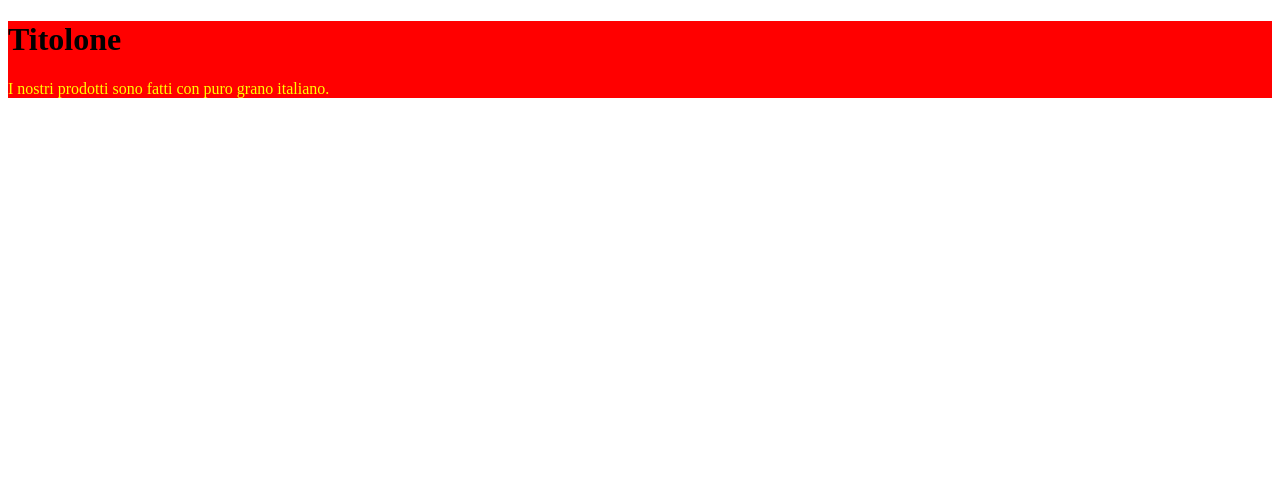
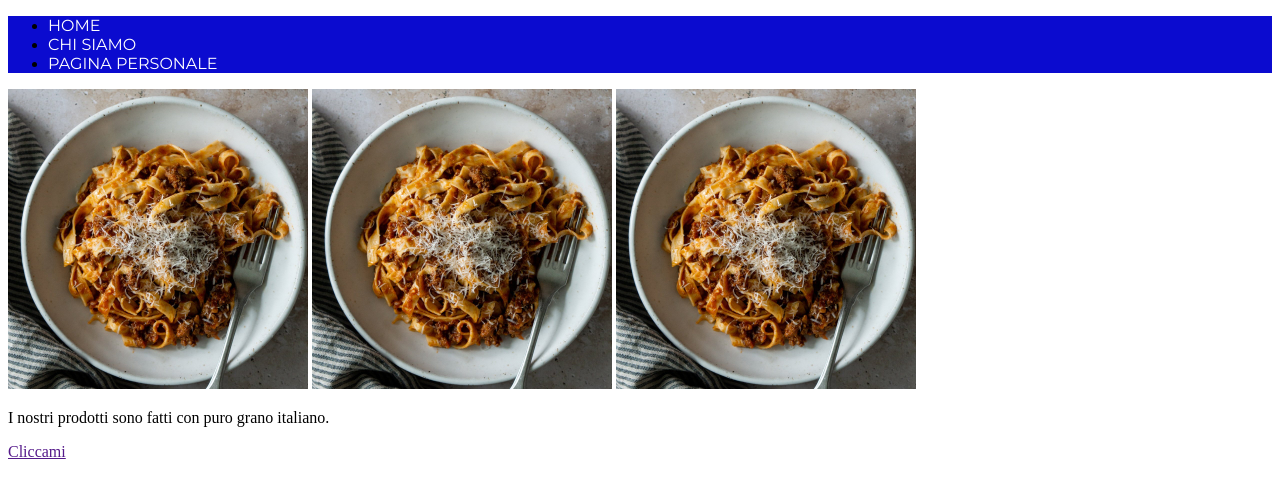
Before and after one commit to cyber-learning/ITDeveloper20251105, a plain HTML site: page 04_CSS/index.html in a window 1280 px wide. Drawn offline with Linux system fonts and the light colour scheme.

Commit message:
box model e altro

```diff
--- a/04_CSS/index.html
+++ b/04_CSS/index.html
@@ -5,6 +5,8 @@
         <meta name="viewport" content="width=device-width, initial-scale=1.0">
         <title>Document</title>
 
+        <link rel="preconnect" href="https://fonts.googleapis.com">
+        <link rel="preconnect" href="https://fonts.gstatic.com" crossorigin>
         <link href="https://fonts.googleapis.com/css2?family=Montserrat:ital,wght@0,100..900;1,100..900&display=swap" rel="stylesheet">
 
         <!-- relationship -->
@@ -12,11 +14,22 @@
     </head>
     <body>
 
-        <header>
-            <h1>Titolone</h1>
-            <p class="yellow-text">I nostri prodotti sono fatti con puro grano italiano.</p>
-        </header>
+        <nav class="navbar">
+            <ul>
+                <li><a href="" class="nav-link">HoMe</a></li>
+                <li><a href="" class="nav-link">Chi SIamo</a></li>
+                <li><a href="" class="nav-link">Pagina personale</a></li>
+            </ul>
+        </nav>
 
+        <div>
+            <img src="/tagliatelle-alla-bolognese.jpg" alt="" width="300">
+            <img src="/tagliatelle-alla-bolognese.jpg" alt="" width="300">
+            <img src="/tagliatelle-alla-bolognese.jpg" alt="" width="300">
+        </div>
+
+        <p >I nostri prodotti sono fatti con puro grano italiano.</p>
+        <a href="">Cliccami</a>
 
     </body>
 </html>
--- a/04_CSS/style.css
+++ b/04_CSS/style.css
@@ -40,19 +40,17 @@ p {
 
 
 
-* {
 
+
+.navbar {
+    background-color: rgb(11, 11, 207);
 }
 
-header {
-    background-color: red;
+.nav-link {
+
+    font-family: "Montserrat", sans-serif;
+    color: white;
+
+    text-transform: uppercase;
+    text-decoration: none;
 }
-
-p {
-    color: red;
-}
-
-
-.yellow-text {
-    color: yellow;
-}
--- /dev/null
+++ b/05_CSS/style.css
@@ -0,0 +1,194 @@
+/* CSS Reset - browser fatti i fatti tuoi cioè non utilizzare il tuo CSS di default */
+* {
+    box-sizing: border-box;
+    margin: 0;
+    padding: 0;
+}
+
+
+/* .red-text {
+    color: red;
+} */
+
+/*
+div {
+    background-image: url("https://picsum.photos/id/237/400/300");
+    background-repeat: no-repeat;
+    background-size: contain;
+
+    background-image: linear-gradient(128deg, rgba(42, 42, 155, 1) 0%, rgba(237, 83, 209, 1) 100%);
+}
+*/
+
+
+
+/*
+.container p {
+    background-color: red;
+}
+*/
+
+
+/*
+.container > p {
+    background-color: red;
+}
+*/
+
+/*
+h2, p, .card {
+    background-color: red;
+    color: white;
+}
+*/
+
+/*
+.bg-red {
+    background-color: red;
+}
+
+.text-white {
+    color: white;
+}
+*/
+
+/*
+.bg-red {
+    background-color: red;
+}
+
+.bg-blue {
+    background-color: blue;
+}
+*/
+
+/*
+div {
+    width: 500px;
+    height: 700px;
+
+    background-color: blue;
+}
+
+p {
+    width: 50%;
+    height: 10%;
+
+    background-color: red;
+}
+*/
+
+/*
+p {
+    width: 50vw;
+    height: 50vh;
+
+    background-color: red;
+}
+*/
+
+
+/*
+p {
+
+
+    border-top-width: 8px;
+    border-top-style: solid;
+    border-top-color: red;
+
+    border-right-width: 8px;
+    border-right-style: solid;
+    border-right-color: red;
+
+    shorthand
+    border-width: 8px;
+    border-style: solid;
+    border-color: red;
+
+    border-top: 8px solid red;
+    border-right: 8px solid red;
+
+    border: 8px solid red;
+
+    border-radius: 24px;
+    box-shadow: 0px 4px 32px -8px rgba(0, 0, 0, 0.6);
+
+
+    padding-top: 48px;
+    padding-right: 36px;
+    padding-bottom: 24px;
+    padding-left: 12px;
+
+    shorthand
+    padding: 48px 36px 24px 12px;   in senso orario a partire da top
+    padding: 48px 24px;     y x cioè verticale orizzontale
+    padding: 48px;          all
+    padding: 48px;
+
+    width: 200px;
+    height: 100px;
+}
+*/
+
+
+
+/*
+
+
+p {
+    margin-bottom: 24px;
+
+    border: 2px solid red;
+    padding: 24px;
+}
+*/
+
+
+
+/* p {
+    box-sizing: border-box;
+
+    margin: 0px 20px;
+    border: 10px solid red;
+    padding: 0px 20px;
+
+    width: 500px;
+    height: 300px;
+
+    background-color: red;
+} */
+
+
+.container {
+    padding: 24px;
+}
+
+.card {
+    margin: 0px auto;
+    margin-bottom: 24px;
+    border-radius: 12px;
+    box-shadow: 0px 4px 32px -8px rgba(0, 0, 0, 0.4);
+    width: 50%;
+}
+
+.card img {
+    border-radius: 12px;
+    width: 100%;
+}
+
+.card .content {
+    padding: 24px;
+}
+
+
+/*
+margin centering
+è necessario fissare una width per avere dello spazio vuoto da distribuire automaticametne sottoforma di margine
+p {
+    margin-left: auto;
+    margin-right: auto;
+
+    border: 2px solid red;
+    width: 50%;
+}
+*/
```
Also changed, not shown: 05_CSS/index.html (added, +92 -0 lines), 04_CSS/readme.txt, 05_CSS/readme.txt (added).
